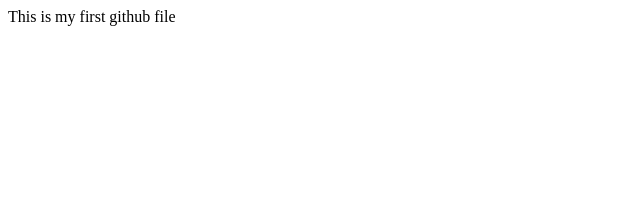
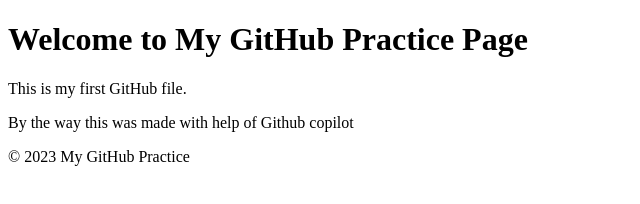
Before and after one commit to Kidus-Sofonias/gitPractice, a plain HTML site: page Pages/index.html in a window 1280 px wide. Shown: the whole page, without its empty margins (0-640 px from the left). Drawn offline with Linux system fonts and the light colour scheme.

Commit message:
Update index.html

```diff
--- a/Pages/index.html
+++ b/Pages/index.html
@@ -3,9 +3,20 @@
   <head>
     <meta charset="UTF-8" />
     <meta name="viewport" content="width=device-width, initial-scale=1.0" />
+    <meta name="description" content="This is a practice file for GitHub." />
     <title>Git Practice</title>
+    <link rel="stylesheet" href="styles.css" />
   </head>
   <body>
-    This is my first github file
+    <header>
+      <h1>Welcome to My GitHub Practice Page</h1>
+    </header>
+    <main>
+      <p>This is my first GitHub file.</p>
+    </main>
+    <p>By the way this was made with help of Github copilot</p>
+    <footer>
+      <p>&copy; 2023 My GitHub Practice</p>
+    </footer>
   </body>
 </html>
```
